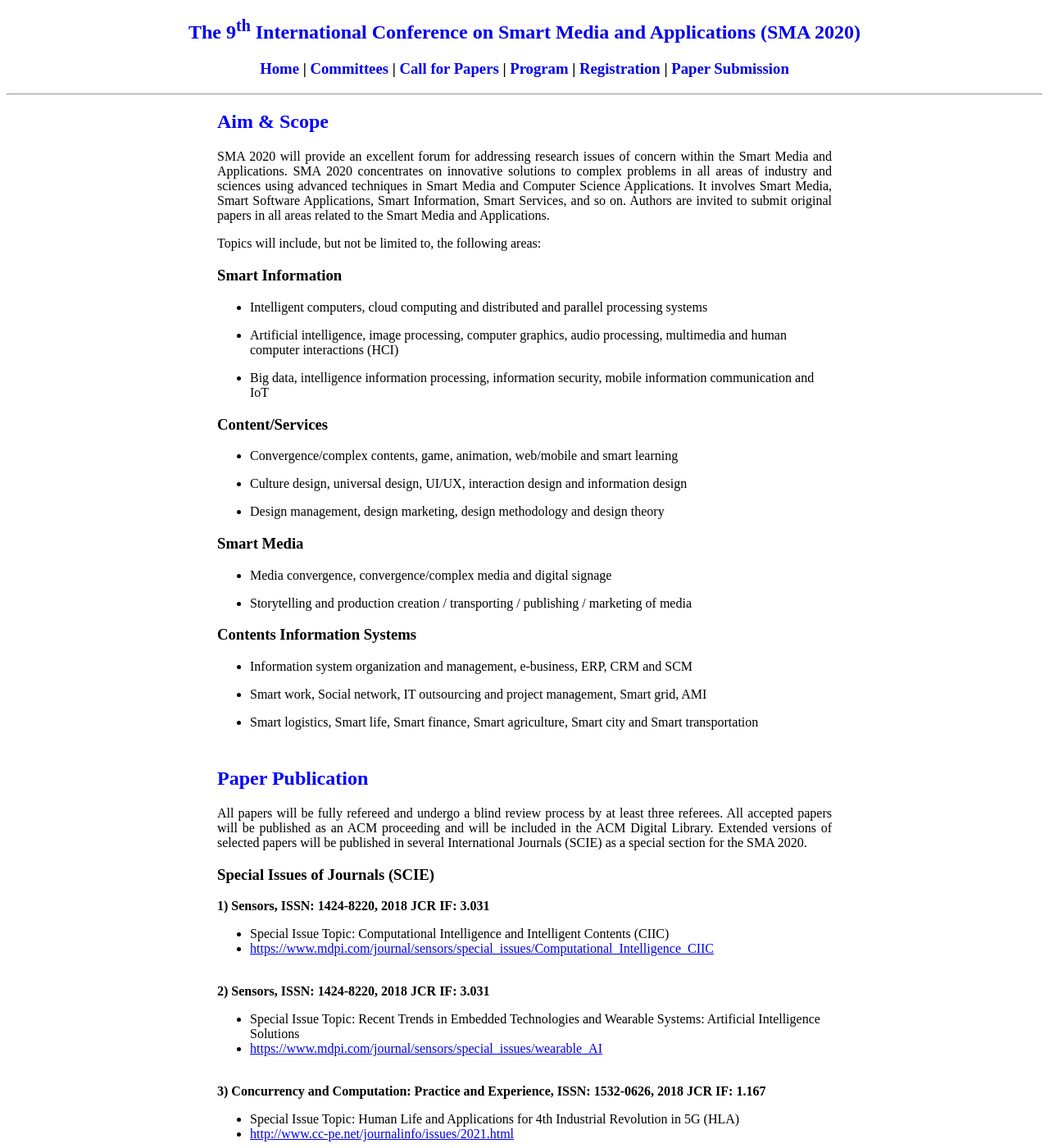
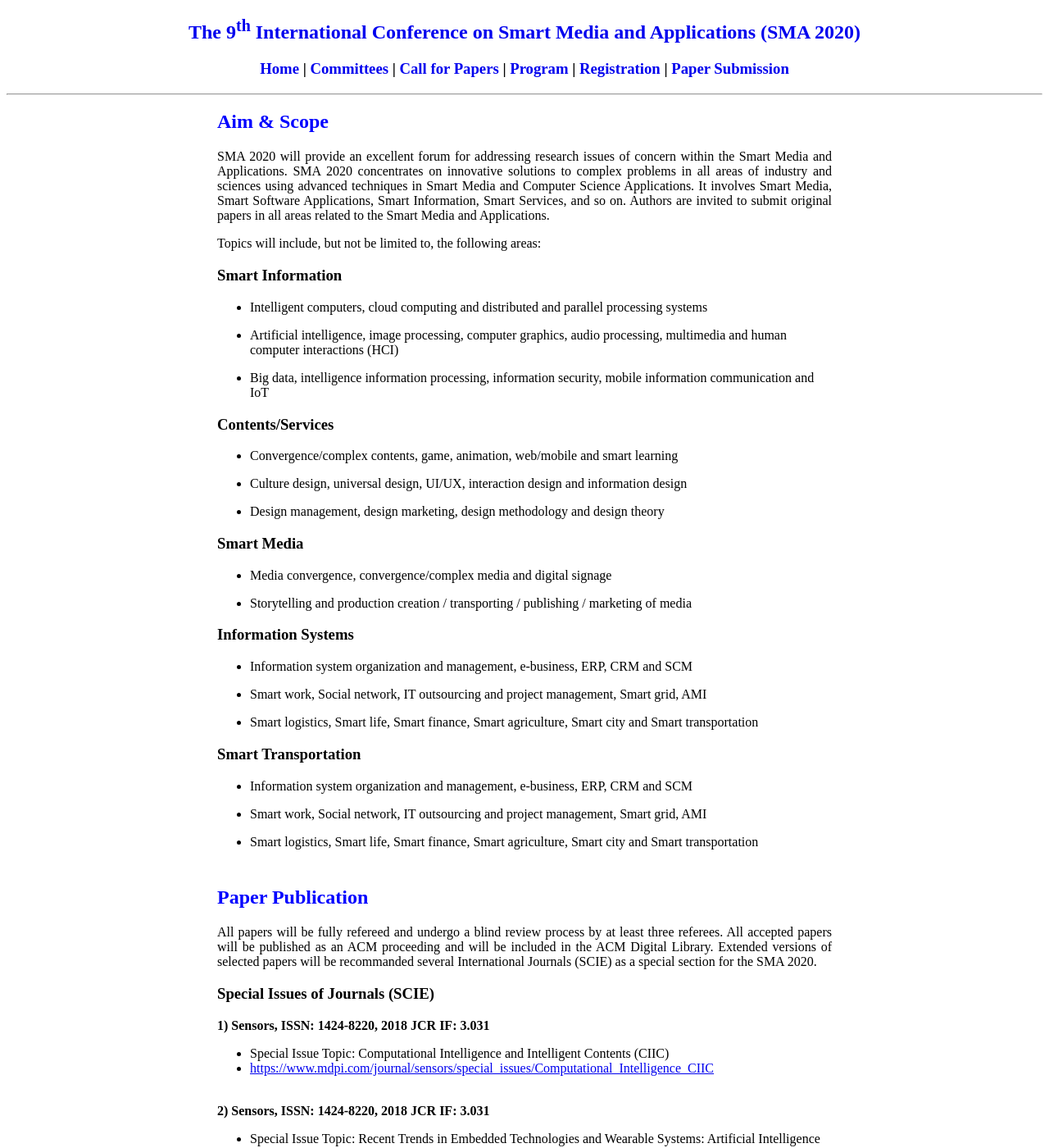
Before and after one commit to icea-conf/sma-2020.github.io, a Jekyll site: the page built from papers/index.html, in a window 1280 px wide and 1400 px high. Shown: the whole window at 82% size. Built offline with Jekyll 4.4.1, drawn with Linux system fonts in a browser that asks for light colours.

Commit message:
Update index.html

```diff
--- a/papers/index.html
+++ b/papers/index.html
@@ -16,7 +16,7 @@ title: SMA 2020
                                     <li><p>Big data, intelligence information processing, information security, mobile information communication and IoT</p></li>
                               </ul>
 
-                        <h3>Content/Services</h3>
+                        <h3>Contents/Services</h3>
                               <ul>
                                     <li><p>Convergence/complex contents, game, animation, web/mobile and smart learning</p></li>
                                     <li><p>Culture design, universal design, UI/UX, interaction design and information design</p></li>
@@ -29,7 +29,13 @@ title: SMA 2020
                                     <li><p>Storytelling and production creation / transporting / publishing / marketing of media</p></li>
                               </ul>
 
-                        <h3>Contents Information Systems</h3>
+                        <h3>Information Systems</h3>
+                              <ul>
+                                    <li><p>Information system organization and management, e-business, ERP, CRM and SCM</p></li>
+                                    <li><p>Smart work, Social network, IT outsourcing and project management, Smart grid, AMI</p></li>
+                                    <li><p>Smart logistics, Smart life, Smart finance, Smart agriculture, Smart city and Smart transportation</p></li>
+                              </ul>
+                        <h3>Smart Transportation</h3>
                               <ul>
                                     <li><p>Information system organization and management, e-business, ERP, CRM and SCM</p></li>
                                     <li><p>Smart work, Social network, IT outsourcing and project management, Smart grid, AMI</p></li>
@@ -39,7 +45,7 @@ title: SMA 2020
 
             <div style="padding-top: 10px">
                   <h2 style="color:#0000FF">Paper Publication</h2>
-                        <p style="text-align: justify">All papers will be fully refereed and undergo a blind review process by at least three referees. All accepted papers will be published as an ACM proceeding and will be included in the ACM Digital Library. Extended versions of selected papers will be published in several International Journals (SCIE) as a special section for the SMA 2020.</p>
+                        <p style="text-align: justify">All papers will be fully refereed and undergo a blind review process by at least three referees. All accepted papers will be published as an ACM proceeding and will be included in the ACM Digital Library. Extended versions of selected papers will be recommanded several International Journals (SCIE) as a special section for the SMA 2020.</p>
 
                   <h3>Special Issues of Journals (SCIE)</h3>
                         <b>1) Sensors, ISSN: 1424-8220, 2018 JCR IF: 3.031</b>
```
